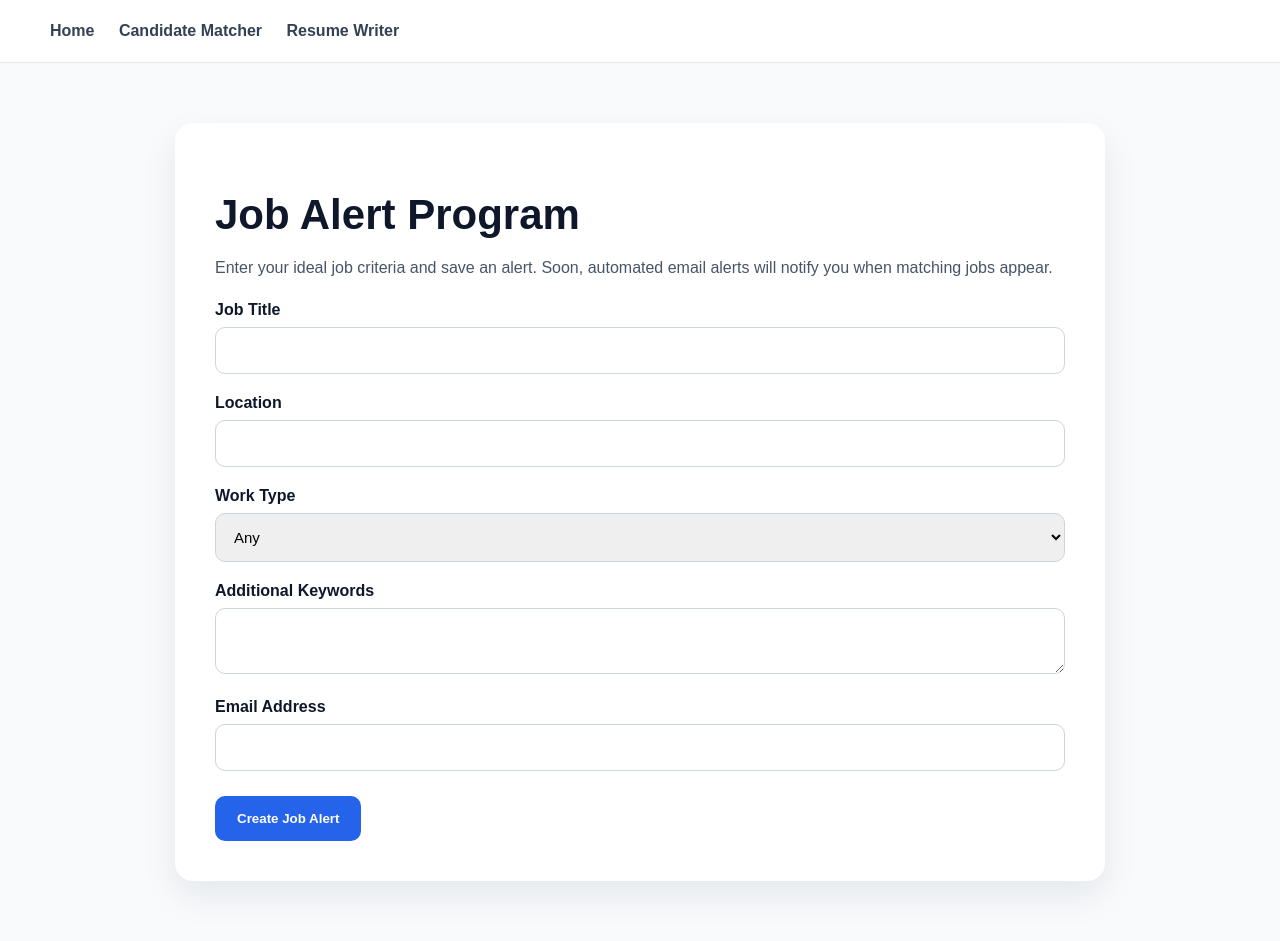
After one commit to CooperCareerPartners/document-ranker, a Flask app: page /job-alerts in a window 1280 px wide. The commit adds this page. Run offline with Flask 3, Linux system fonts and the light colour scheme.

Commit message:
add job alerts nav link

```diff
--- a/app.py
+++ b/app.py
@@ -1,8 +1,14 @@
 from flask import Flask, render_template, request, redirect
 from pypdf import PdfReader
 from docx import Document
+from sendgrid import SendGridAPIClient
+from sendgrid.helpers.mail import Mail
+from apscheduler.schedulers.background import BackgroundScheduler
 import os
 import re
+import sqlite3
+import urllib.parse
+import requests
 from datetime import date
 
 app = Flask(__name__)
@@ -10,6 +16,45 @@ app = Flask(__name__)
 UPLOAD_FOLDER = "uploads"
 app.config["UPLOAD_FOLDER"] = UPLOAD_FOLDER
 os.makedirs(UPLOAD_FOLDER, exist_ok=True)
+
+DATABASE = "job_alerts.db"
+
+
+def init_db():
+    conn = sqlite3.connect(DATABASE)
+    cursor = conn.cursor()
+
+    cursor.execute("""
+        CREATE TABLE IF NOT EXISTS job_alerts (
+            id INTEGER PRIMARY KEY AUTOINCREMENT,
+            job_title TEXT NOT NULL,
+            location TEXT NOT NULL,
+            work_type TEXT,
+            keywords TEXT,
+            email TEXT NOT NULL,
+            linkedin_url TEXT NOT NULL,
+            created_at TIMESTAMP DEFAULT CURRENT_TIMESTAMP
+        )
+    """)
+
+    cursor.execute("""
+        CREATE TABLE IF NOT EXISTS seen_jobs (
+            id INTEGER PRIMARY KEY AUTOINCREMENT,
+            alert_id INTEGER NOT NULL,
+            job_id TEXT NOT NULL,
+            job_title TEXT,
+            employer_name TEXT,
+            job_apply_link TEXT,
+            first_seen TIMESTAMP DEFAULT CURRENT_TIMESTAMP,
+            UNIQUE(alert_id, job_id)
+        )
+    """)
+
+    conn.commit()
+    conn.close()
+
+
+init_db()
 
 def years_of_experience():
     start_year = 2018
@@ -266,6 +311,251 @@ def candidate_sourcing():
 def upwork():
     return redirect("https://www.upwork.com/freelancers/~0187a46036bf325d2a?mp_source=share")
 
+def search_jobs(job_title, location, keywords=""):
+    rapidapi_key = os.environ.get("RAPIDAPI_KEY")
+    rapidapi_host = os.environ.get("RAPIDAPI_HOST", "jsearch.p.rapidapi.com")
+
+    query = f"{job_title} {keywords} in {location}".strip()
+
+    url = f"https://{rapidapi_host}/search-v2"
+
+    headers = {
+        "x-rapidapi-key": rapidapi_key,
+        "x-rapidapi-host": rapidapi_host
+    }
+
+    params = {
+    "query": query,
+    "page": "1",
+    "num_pages": "1",
+    "country": "us",
+    "date_posted": "all"
+    }
+
+    try:
+        response = requests.get(
+            url,
+            headers=headers,
+            params=params,
+            timeout=30
+        )
+
+        print("STATUS:", response.status_code)
+
+
+        response.raise_for_status()
+
+        data = response.json()
+
+        return data.get("data", {}).get("jobs", [])
+
+    except Exception as e:
+        print("JSearch error:", e)
+        return []
+
+def get_saved_alerts():
+    conn = sqlite3.connect(DATABASE)
+    conn.row_factory = sqlite3.Row
+    cursor = conn.cursor()
+
+    cursor.execute("SELECT * FROM job_alerts")
+    alerts = cursor.fetchall()
+
+    conn.close()
+    return alerts
+
+
+def is_new_job(alert_id, job_id):
+    conn = sqlite3.connect(DATABASE)
+    cursor = conn.cursor()
+
+    cursor.execute(
+        "SELECT id FROM seen_jobs WHERE alert_id = ? AND job_id = ?",
+        (alert_id, job_id)
+    )
+
+    exists = cursor.fetchone()
+    conn.close()
+
+    return exists is None
+
+
+def save_seen_job(alert_id, job):
+    conn = sqlite3.connect(DATABASE)
+    cursor = conn.cursor()
+
+    cursor.execute("""
+        INSERT OR IGNORE INTO seen_jobs
+        (alert_id, job_id, job_title, employer_name, job_apply_link)
+        VALUES (?, ?, ?, ?, ?)
+    """, (
+        alert_id,
+        job.get("job_id"),
+        job.get("job_title"),
+        job.get("employer_name"),
+        job.get("job_apply_link")
+    ))
+
+    conn.commit()
+    conn.close()
+
+def send_job_alert_email(to_email, job):
+    api_key = os.environ.get("SENDGRID_API_KEY")
+    from_email = os.environ.get("FROM_EMAIL")
+
+    if not api_key or not from_email:
+        print("Missing SendGrid environment variables")
+        return False
+
+    subject = f"New Job Alert: {job.get('job_title')}"
+
+    company = job.get("employer_name", "Unknown Company")
+    title = job.get("job_title", "Unknown Role")
+    link = job.get("job_apply_link", "#")
+
+    html_content = f"""
+    <h2>New Job Match Found</h2>
+    <p><strong>Role:</strong> {title}</p>
+    <p><strong>Company:</strong> {company}</p>
+    <p>
+        <a href="{link}">
+            View Job / Apply Now
+        </a>
+    </p>
+    <p>Apply quickly — early applicants often get more visibility.</p>
+    """
+
+    message = Mail(
+        from_email=from_email,
+        to_emails=to_email,
+        subject=subject,
+        html_content=html_content
+    )
+
+    try:
+        sg = SendGridAPIClient(api_key)
+        response = sg.send(message)
+        print("EMAIL STATUS:", response.status_code)
+        return True
+
+    except Exception as e:
+        print("Email error:", e)
+        return False
+
+@app.route("/job-alerts", methods=["GET", "POST"])
+def job_alerts():
+    if request.method == "POST":
+        job_title = request.form.get("job_title", "").strip()
+        location = request.form.get("location", "").strip()
+        work_type = request.form.get("work_type", "").strip()
+        keywords = request.form.get("keywords", "").strip()
+        email = request.form.get("email", "").strip()
+
+        search_terms = job_title
+
+        if keywords:
+            search_terms += " " + keywords
+
+        encoded_keywords = urllib.parse.quote(search_terms)
+        encoded_location = urllib.parse.quote(location)
+
+        linkedin_url = (
+            f"https://www.linkedin.com/jobs/search/"
+            f"?keywords={encoded_keywords}&location={encoded_location}"
+        )
+
+        conn = sqlite3.connect(DATABASE)
+        cursor = conn.cursor()
+
+        cursor.execute("""
+            INSERT INTO job_alerts
+            (job_title, location, work_type, keywords, email, linkedin_url)
+            VALUES (?, ?, ?, ?, ?, ?)
+        """, (job_title, location, work_type, keywords, email, linkedin_url))
+
+        conn.commit()
+        conn.close()
+
+        return render_template(
+            "job_alerts.html",
+            success=True,
+            linkedin_url=linkedin_url
+        )
+
+    return render_template("job_alerts.html")
+
+@app.route("/test-job-search")
+def test_job_search():
+    jobs = search_jobs("Account Executive", "Remote", "SaaS")
+
+    return {
+        "count": len(jobs),
+        "sample": jobs[:3]
+    }
+
+@app.route("/test-check-alerts")
+def test_check_alerts():
+    alerts = get_saved_alerts()
+    new_jobs_found = []
+
+    for alert in alerts:
+        jobs = search_jobs(
+            alert["job_title"],
+            alert["location"],
+            alert["keywords"] or ""
+        )
+
+        for job in jobs:
+            job_id = job.get("job_id")
+
+            if not job_id:
+                continue
+
+            if is_new_job(alert["id"], job_id):
+                save_seen_job(alert["id"], job)
+
+                send_job_alert_email(alert["email"], job)
+
+                new_jobs_found.append({
+                    "alert_email": alert["email"],
+                    "job_title": job.get("job_title"),
+                    "company": job.get("employer_name"),
+                    "apply_link": job.get("job_apply_link")
+                })
+
+    return {
+        "alerts_checked": len(alerts),
+        "new_jobs_found": new_jobs_found
+    }
+
+def check_alerts_and_send_emails():
+    alerts = get_saved_alerts()
+    print(f"Checking {len(alerts)} job alerts...")
+
+    for alert in alerts:
+        jobs = search_jobs(
+            alert["job_title"],
+            alert["location"],
+            alert["keywords"] or ""
+        )
+
+        for job in jobs:
+            job_id = job.get("job_id")
+
+            if not job_id:
+                continue
+
+            if is_new_job(alert["id"], job_id):
+                save_seen_job(alert["id"], job)
+                send_job_alert_email(alert["email"], job)
+
+scheduler = BackgroundScheduler()
+scheduler.add_job(
+    func=check_alerts_and_send_emails,
+    trigger="interval",
+    hours=1
+)
+scheduler.start()
 
 if __name__ == "__main__":
     port = int(os.environ.get("PORT", 5000))
--- a/requirements.txt
+++ b/requirements.txt
@@ -2,3 +2,6 @@ flask
 pypdf
 python-docx
 gunicorn
+requests
+apscheduler
+sendgrid
--- a/templates/home.html
+++ b/templates/home.html
@@ -81,6 +81,7 @@
         <a href="/candidate-matcher">Candidate Matcher</a>
         <a href="/resume-writer">Resume Writer</a>
         <a href="/candidate-sourcing">Candidate Sourcing</a>
+         <a href="/job-alerts">Job Alerts</a>
         <a href="/upwork" target="_blank">Upwork</a>
     </div>
 </nav>
--- /dev/null
+++ b/templates/job_alerts.html
@@ -0,0 +1,136 @@
+<!DOCTYPE html>
+<html>
+<head>
+    <title>Job Alerts | Cooper Career Partners</title>
+    <style>
+        body {
+            margin: 0;
+            font-family: Arial, sans-serif;
+            background: #f8fafc;
+            color: #0f172a;
+        }
+
+        nav {
+            padding: 22px 50px;
+            background: white;
+            border-bottom: 1px solid #e5e7eb;
+        }
+
+        nav a {
+            margin-right: 20px;
+            text-decoration: none;
+            color: #334155;
+            font-weight: bold;
+        }
+
+        .container {
+            max-width: 850px;
+            margin: 60px auto;
+            background: white;
+            padding: 40px;
+            border-radius: 18px;
+            box-shadow: 0 15px 35px rgba(15,23,42,.08);
+        }
+
+        h1 {
+            font-size: 42px;
+            margin-bottom: 10px;
+        }
+
+        p {
+            color: #475569;
+            line-height: 1.6;
+        }
+
+        label {
+            display: block;
+            margin-top: 20px;
+            font-weight: bold;
+        }
+
+        input, select, textarea {
+            width: 100%;
+            padding: 14px;
+            margin-top: 8px;
+            border: 1px solid #cbd5e1;
+            border-radius: 10px;
+            box-sizing: border-box;
+            font-size: 15px;
+        }
+
+        button, .button {
+            display: inline-block;
+            margin-top: 25px;
+            padding: 15px 22px;
+            background: #2563eb;
+            color: white;
+            border: none;
+            border-radius: 10px;
+            font-weight: bold;
+            text-decoration: none;
+            cursor: pointer;
+        }
+
+        .success {
+            background: #dcfce7;
+            color: #166534;
+            padding: 18px;
+            border-radius: 12px;
+            margin-top: 25px;
+        }
+    </style>
+</head>
+<body>
+
+<nav>
+    <a href="/">Home</a>
+    <a href="/candidate-matcher">Candidate Matcher</a>
+    <a href="/resume-writer">Resume Writer</a>
+</nav>
+
+<div class="container">
+    <h1>Job Alert Program</h1>
+
+    <p>
+        Enter your ideal job criteria and save an alert.
+        Soon, automated email alerts will notify you when matching jobs appear.
+    </p>
+
+    {% if success %}
+    <div class="success">
+        <strong>Your job alert has been saved.</strong>
+        <p>Start with this LinkedIn search:</p>
+        <a class="button" href="{{ linkedin_url }}" target="_blank">
+            Open LinkedIn Job Search
+        </a>
+    </div>
+    {% endif %}
+
+    <form method="POST">
+
+        <label>Job Title</label>
+        <input type="text" name="job_title" required>
+
+        <label>Location</label>
+        <input type="text" name="location" required>
+
+        <label>Work Type</label>
+        <select name="work_type">
+            <option>Any</option>
+            <option>Remote</option>
+            <option>Hybrid</option>
+            <option>Onsite</option>
+        </select>
+
+        <label>Additional Keywords</label>
+        <textarea name="keywords"></textarea>
+
+        <label>Email Address</label>
+        <input type="email" name="email" required>
+
+        <button type="submit">Create Job Alert</button>
+    </form>
+</div>
+
+</body>
+</html>
```
Also changed, not shown: job_alerts.db (added).
